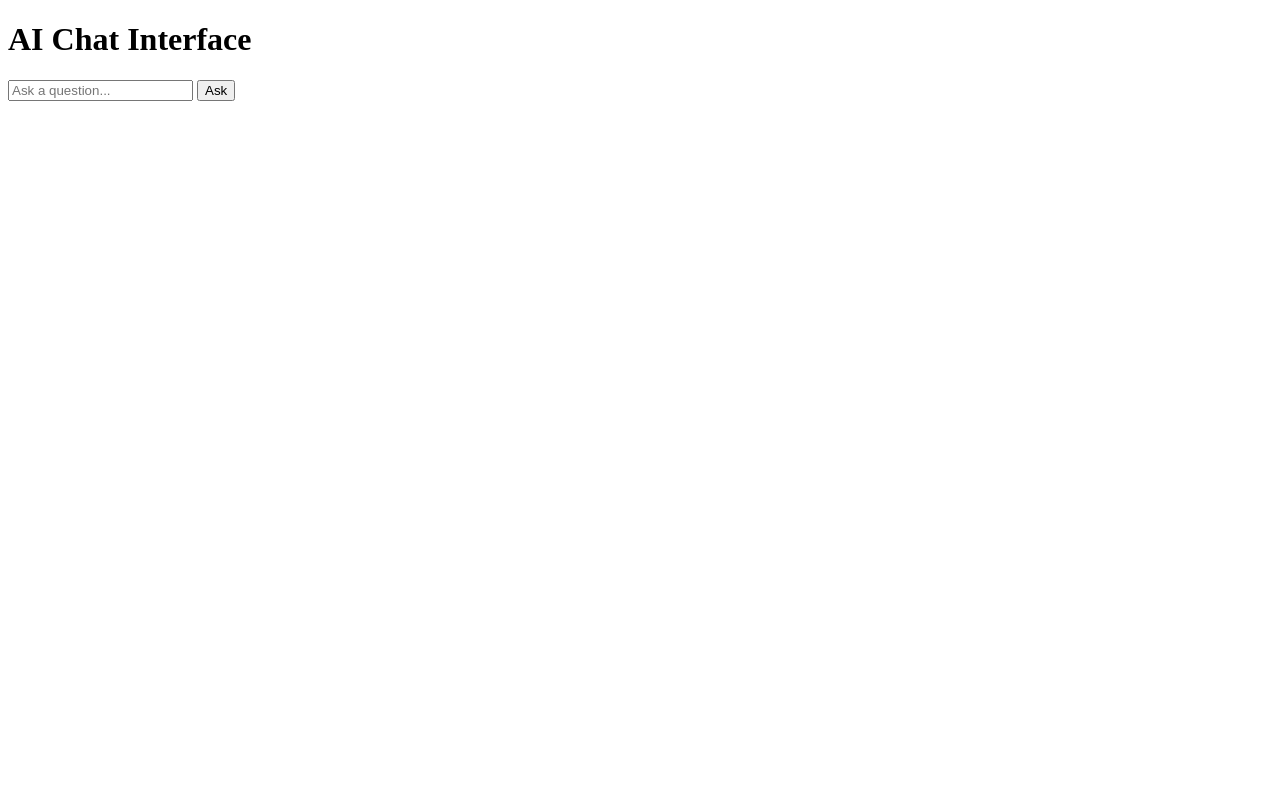
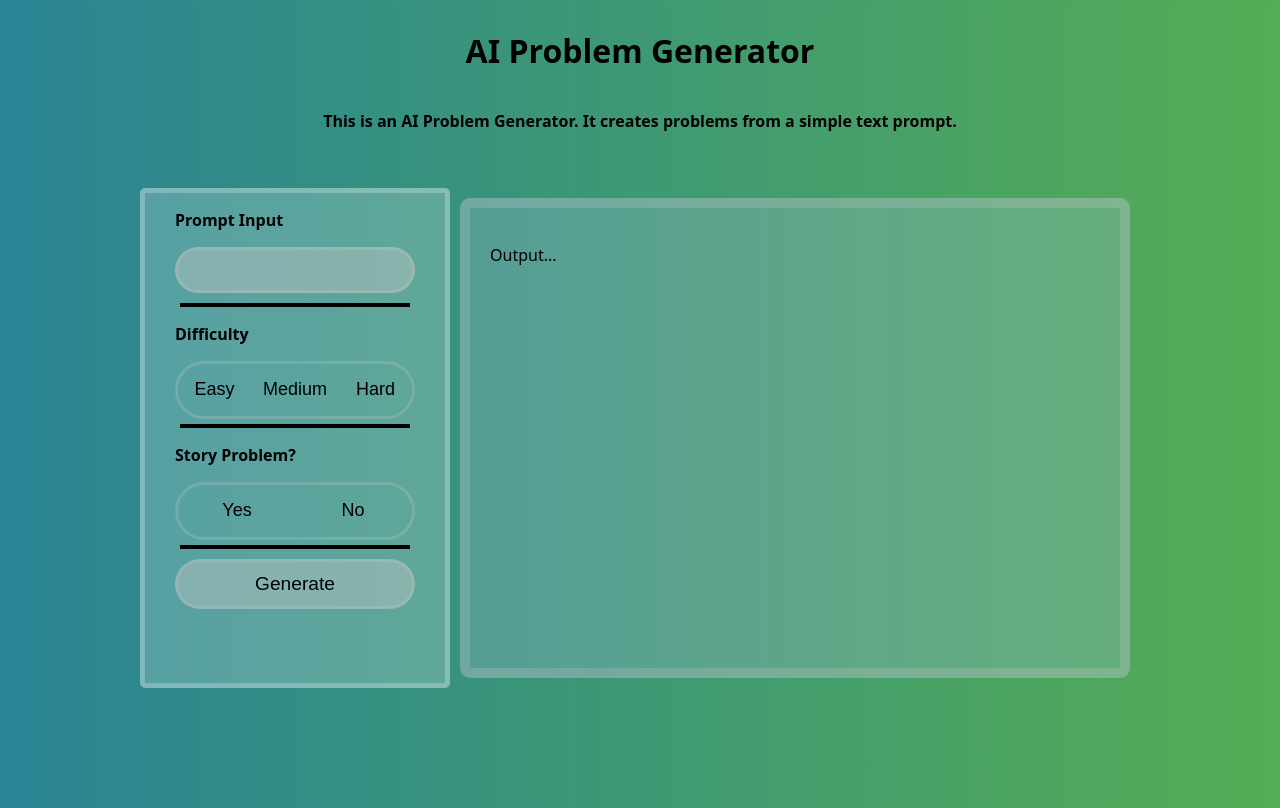
Before and after one commit to RedGR175/problem-generator, a website: page public/index.html in a window 1280 px wide. Drawn offline with Linux system fonts and the light colour scheme.

Commit message:
added better interface and problem functionality

```diff
--- a/package.json
+++ b/package.json
@@ -4,7 +4,7 @@
   "description": "Can generate academic problems from a simple text prompt.",
   "main": "index.js",
   "scripts": {
-    "test": "echo \"Error: no test specified\" && exit 1"
+    "start": "nodemon index.js"
   },
   "keywords": [],
   "author": "",
--- a/public/index.html
+++ b/public/index.html
@@ -3,14 +3,77 @@
 <head>
     <meta charset="UTF-8">
     <meta name="viewport" content="width=device-width, initial-scale=1.0">
-    <title>Chat with AI</title>
+    <title>Generate Problems With AI</title>
     <script defer src="script.js"></script>
+    <link rel="stylesheet" href="styles.css">
+
 </head>
 <body>
-    <h1>AI Chat Interface</h1>
-    <input type="text" id="question" placeholder="Ask a question...">
-    <button onclick="askQuestion()">Ask</button>
-    <p id="answer"></p>
+
+    <main>
+        <h1>AI Problem Generator</h1>
+        <div class="description">
+            <p>This is an AI Problem Generator. It creates problems from a simple text prompt.</p>
+        </div>
+
+        <div id="problem-generator">
+            <div id="input-container">
+
+                <div class="option-box">
+
+                    <div class="input-box">
+                        <div class="description">
+                            <p>Prompt Input</p>
+                        </div>
+                        <div id="text-input-container">
+                            <input type="text" id="user-input">
+                        </div>
+
+                    </div>
+
+                    <div class="separator"></div>
+
+                    <div class="description">
+                        <p>Difficulty</p>
+                    </div>
+                    <div class="selector-container difficulty">
+                        <button class="selector-button" id="Easy">Easy</button>
+                        <button class="selector-button" id="Medium">Medium</button>
+                        <button class="selector-button" id="Hard">Hard</button>
+                    </div>
+
+                    <div class="separator"></div>
+
+                    <div class="description">
+                        <p>Story Problem?</p>
+                    </div>
+
+                    <div class="selector-container story-problem">
+                        <button class="selector-button" id="Yes">Yes</button>
+                        <button class="selector-button" id="No">No</button>
+                    </div>
+
+                    <div class="separator"></div>
+
+
+                    <button onclick="submit()" id="submit-button">Generate</button>
+
+                </div>
+
+            </div>
+            <div id="output-container">
+                <p id="output">Output...</p>
+
+            </div>
+        </div>
+
+    </main>
+
+
+
+
+
+
 
 </body>
 </html>
--- a/public/script.js
+++ b/public/script.js
@@ -1,12 +1,67 @@
-async function askQuestion() {
-    const question = document.getElementById('question').value;
+let difficulty = 'default'; // Initialize to some default value
+let isStoryProb = 'default'; // Initialize to some default value
+
+document.addEventListener("DOMContentLoaded", function() {
+    const difficultyButtons = document.querySelectorAll('.selector-container.difficulty .selector-button');
+    const storyProblemButtons = document.querySelectorAll('.selector-container.story-problem .selector-button');
+
+    // Add event listeners to difficulty buttons
+    difficultyButtons.forEach(button => {
+        button.addEventListener('click', function() {
+            // Remove 'selected' class from all buttons
+            difficultyButtons.forEach(btn => {
+                btn.classList.remove('selected');
+            });
+            // Add 'selected' class to the clicked button
+            button.classList.add('selected');
+
+            difficulty = button.id; // Update the value of the variable
+        });
+    });
+
+    // Add event listeners to story problem buttons
+    storyProblemButtons.forEach(button => {
+        button.addEventListener('click', function() {
+            // Remove 'selected' class from all buttons
+            storyProblemButtons.forEach(btn => {
+                btn.classList.remove('selected');
+            });
+            // Add 'selected' class to the clicked button
+            button.classList.add('selected');
+
+            isStoryProb = button.id; // Update the value of the variable
+        });
+    });
+});
+
+async function submit() {
+    console.log('submit function called'); // Check if the function is being called
+
+    const probemPrompt = document.getElementById('user-input').value;
+
+    let userInput = probemPrompt;
+
+    // Append difficulty and isStoryProb values to probemPrompt
+    userInput += ` || Difficulty: ${difficulty} || Story Problem: ${isStoryProb}`;
+    console.log(userInput)
+    console.log('probemPrompt:', probemPrompt); // Check the value of probemPrompt
+
+    console.log('starting fetch request'); // Check if the fetch request is initiated
+
     const response = await fetch('/ask', {
         method: 'POST',
         headers: {
             'Content-Type': 'application/json',
         },
-        body: JSON.stringify({ question })
+        body: JSON.stringify({ userInput })
     });
-    const data = await response.json();
-    document.getElementById('answer').textContent = data.answer;
+
+    if (!response.ok) {
+        console.error('Request failed with status:', response.status);
+        return;
+    }
+
+    const data = await response.json(); // Parse JSON response
+    console.log('response:', data); // Check the response from the server
+    document.getElementById('output').textContent = data.answer; // Display the answer property
 }
--- /dev/null
+++ b/public/styles.css
@@ -0,0 +1,153 @@
+
+body, html {
+    background-image: linear-gradient(to right, rgb(41, 132, 148), rgb(84, 173, 84));
+    display: flex;
+    justify-content: center;
+    color: black;
+    height: 100%;
+    width: 100%;
+    font-family: system-ui, -apple-system, BlinkMacSystemFont, 'Segoe UI', Roboto, Oxygen, Ubuntu, Cantarell, 'Open Sans', 'Helvetica Neue', sans-serif;
+}
+
+main {
+    display: flex;
+    align-items: center;
+    flex-direction: column;
+    width: 1000px;
+}
+
+#problem-generator {
+    display: flex;
+    width: 100%;
+    justify-content: center;
+    padding: 20px;
+    margin: 20px;
+    height: 500px;
+}
+
+#input-container {
+    background-color: rgba(255, 255, 255, 0.2);
+    border: 5px solid rgba(255, 255, 255, 0.25);
+    border-radius: 5px;
+    display: flex;
+    flex-direction: column;
+    justify-content: flex-start;
+    min-width: 300px;
+    align-items: center;
+}
+
+#output-container {
+    background-color: rgba(200, 200, 255, 0.2);
+    width: 100%;
+    padding: 20px;
+    margin: 10px;
+    border: 10px solid rgba(200, 200, 200, 0.25);
+    border-radius: 10px;
+    align-content:start;
+}
+
+.selector-container {
+    background-color: transparent;
+    padding: 1px;
+    height: 50px;
+    border-radius: 30px;
+    display: flex;
+    justify-content: space-around;
+    align-content: center;
+    border: 3px solid rgba(200, 200, 200, 0.25);
+}
+
+.selector-button {
+    border: 3px solid transparent; /* Set transparent border */
+    flex: 1;
+    margin: 0px;
+    border-radius: 25px;
+    cursor: pointer;
+    background: none;
+    font-size: large;
+    padding: 10px; /* Fixed padding */
+    outline: none;
+    transition: all 0.4s ease-in;
+}
+
+.selector-button:hover {
+    background-color:  rgba(200, 200, 200, 0.25);
+}
+
+.selector-button:active {
+    border: none;
+}
+
+
+.option-box {
+    width: 80%;
+}
+
+.separator {
+    border: 2px solid black;
+    margin: 5px;
+}
+
+.selected {
+    background-color: rgba(200, 200, 255, 0.15);
+    border: 3px solid rgba(200, 200, 200, 0.25);
+}
+
+#submit-button {
+    background-color: transparent;
+    padding: 1px;
+    height: 50px;
+    border-radius: 30px;
+    display: flex;
+    justify-content: space-around;
+    align-content: center;
+    border: 3px solid rgba(200, 200, 200, 0.25);
+    background-color: rgba(200, 200, 200, 0.4);;
+    width: 100%;
+    display: flex;
+    align-items: center;
+    justify-content: center;
+    font-size: larger;
+    margin-top: 10px;
+    transition: all 0.2s ease-in;
+    cursor: pointer;
+}
+
+#submit-button:hover {
+    background-color: rgba(175, 175, 175, 0.4);;
+}
+#submit-button:active {
+    background-color: rgba(165, 165, 165, 0.4);;
+}
+
+#text-input-container {
+    background-color: transparent;
+    height: 30px;
+    border-radius: 30px;
+    display: flex;
+    justify-content: space-around;
+    align-content: center;
+    border: 3px solid rgba(200, 200, 200, 0.25);
+    background-color: rgba(200, 200, 200, 0.4);;
+    max-width: 240px;
+    display: flex;
+    align-items: center;
+    justify-content: center;
+    font-size: larger;
+    margin-bottom: 10px;
+    padding: 5px;
+}
+
+#text-input-container input {
+    background: transparent;
+    border: none;
+    width: 90%;
+    height: 100%;
+    font-size: large;
+    outline: none;
+}
+
+
+.description {
+    font-weight: bold;
+}
```
Also changed, not shown: business.js (added, +35 -0 lines), index.js (+11 -20 lines), prompt.txt (+24 -1 lines).
